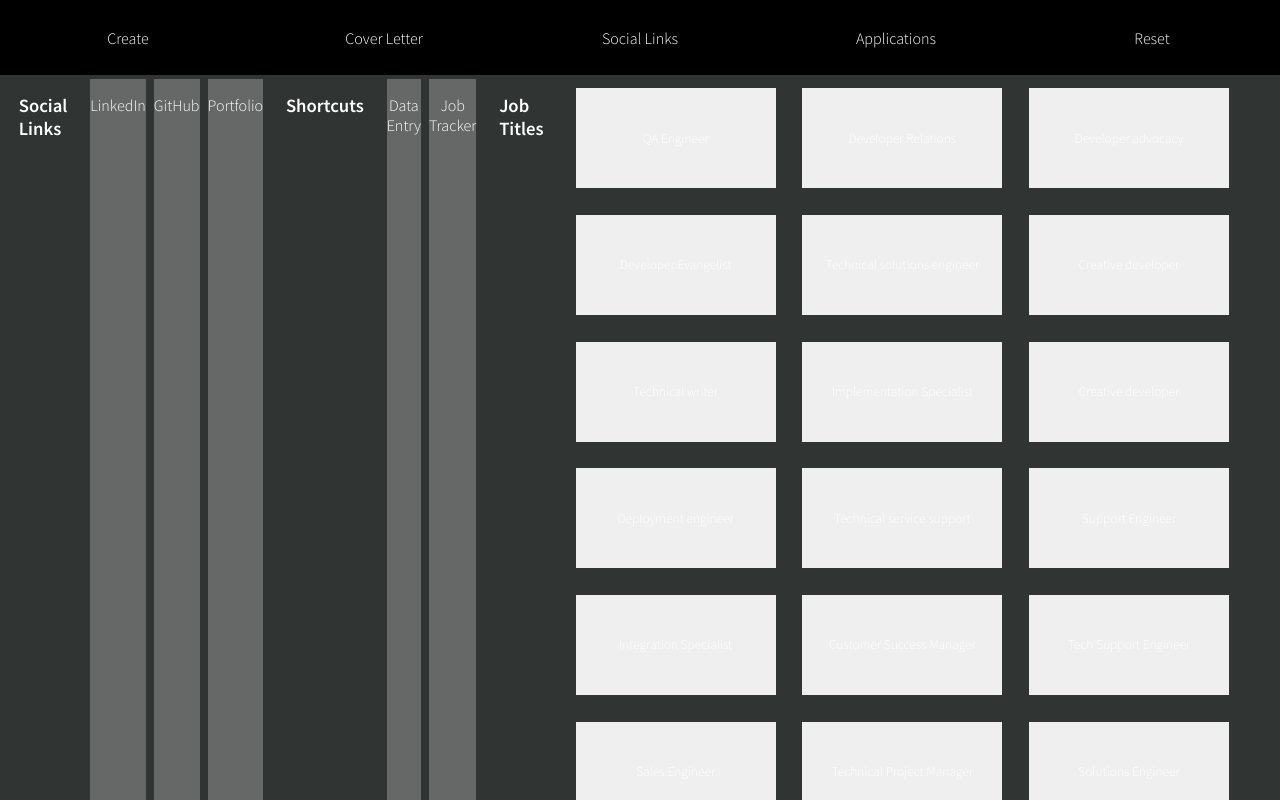
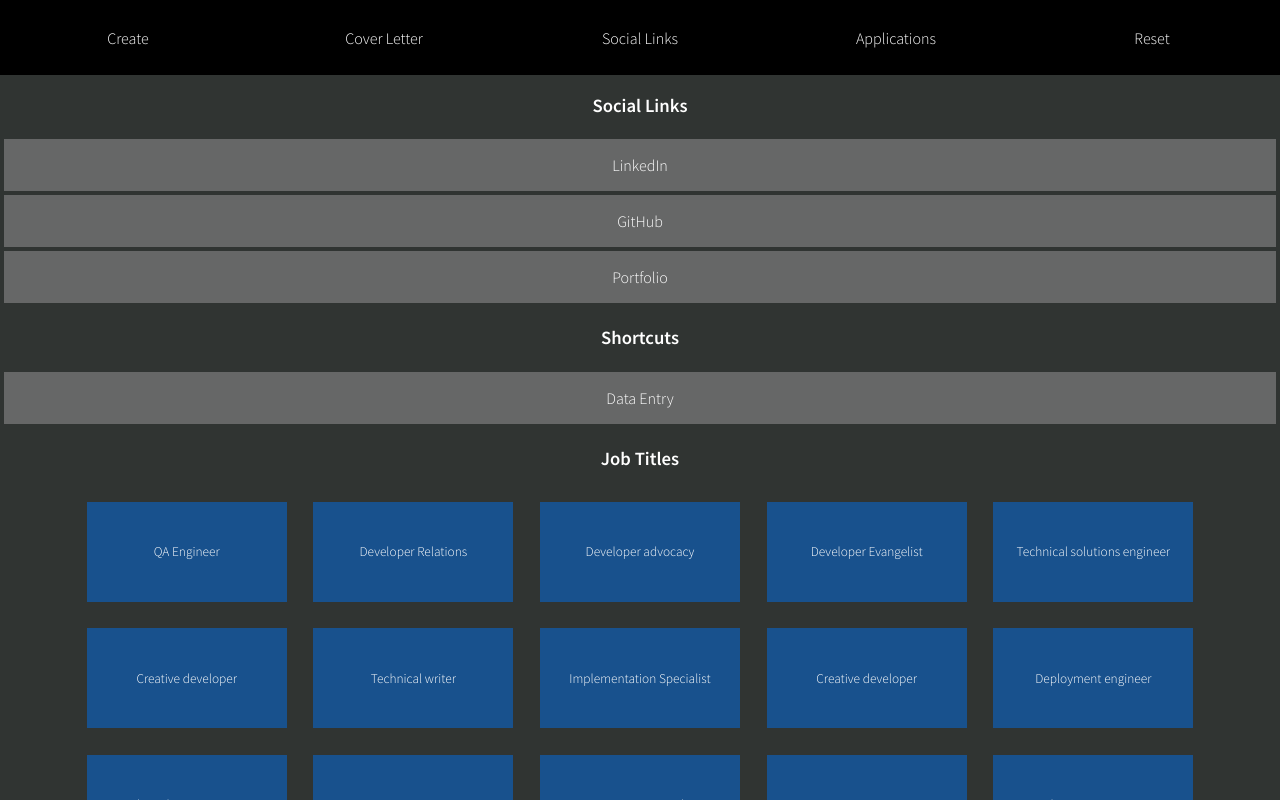
Before and after one commit to bengarlock/JobSearchHelper, a React (Create React App) app: page /jobapplications/sociallinks in a window 1280 px wide. Shown: the top 800 px of the page. Built offline with nearby package versions, Linux system fonts and the light colour scheme; no server answers.

Commit message:
social links work

```diff
--- a/package.json
+++ b/package.json
@@ -8,7 +8,7 @@
     "@testing-library/user-event": "^12.6.0",
     "docx": "^5.4.1",
     "file-saver": "^2.0.5",
-    "jszip": "^3.5.0",
+    "jszip": "^3.7.1",
     "link": "^0.1.5",
     "prop-types": "^15.7.2",
     "react": "^17.0.1",
--- a/src/Components/SocialLinks.js
+++ b/src/Components/SocialLinks.js
@@ -19,16 +19,16 @@ class SocialLinks extends React.Component {
     onClickHandler = (e) => {
         if (e.target.id === "linked-in") {
             navigator.clipboard.writeText('https://www.linkedin.com/in/ben-garlock-18400578/')
-            e.target.style.backgroundColor = "#2a603a"
+            e.target.style.backgroundColor = "#05167d"
         } else if (e.target.id === "github") {
             navigator.clipboard.writeText('https://github.com/bengarlock')
-            e.target.style.backgroundColor = "#2a603a"
+            e.target.style.backgroundColor = "#05167d"
         } else if (e.target.id === "portfolio") {
             navigator.clipboard.writeText('https://bengarlock.com')
-            e.target.style.backgroundColor = "#2a603a"
+            e.target.style.backgroundColor = "#05167d"
         } else if (e.target.id === "account-manager-title") {
             navigator.clipboard.writeText('Sr. Account Manager')
-            e.target.style.backgroundColor = "#2a603a"
+            e.target.style.backgroundColor = "#05167d"
         } else if (e.target.id === "account-manager-role") {
             navigator.clipboard.writeText("Directly responsible for maintaining 300+ elite, high-value OpenTable restaurant partnerships.\n \n" +
                 "Coordinated with software development teams to provide product feedback, deploy new features, and conduct production tests.\n \n" +
@@ -54,9 +54,8 @@ class SocialLinks extends React.Component {
 
     render() {
         return(
-            <div className="content-wrapper">
+            <div className="social-links-wrapper">
                 <h3>Social Links</h3>
-
                     <div className='social-link' id="linked-in"
                          onClick={this.onClickHandler}> LinkedIn </div>
                     <div className='social-link'  id="github"
@@ -67,12 +66,9 @@ class SocialLinks extends React.Component {
                 <h3>Shortcuts</h3>
                 <div className='social-link' id="job-tracker-template"
                      onClick={this.onClickHandler}>Data Entry</div>
-                <div className='social-link' id="job-tracker-link"
-                     onClick={this.onClickHandler}>Job Tracker</div>
-
 
                 <h3>Job Titles</h3>
-                <div>
+                <div className="job-title-wrapper">
                     {this.renderJobTitleIdes()}
                 </div>
 
--- a/src/Stylesheets/App.css
+++ b/src/Stylesheets/App.css
@@ -22,3 +22,8 @@ a, a:visited, a:hover, a:active {
     color: inherit;
     text-decoration: none;
 }
+
+.content-wrapper {
+    display: flex;
+    flex-direction: row;
+}
--- a/src/Stylesheets/CompanyInfo.css
+++ b/src/Stylesheets/CompanyInfo.css
@@ -1,8 +1,3 @@
-.content-wrapper {
-    display: flex;
-    flex-direction: row;
-}
-
 input {
     color: black;
     outline: none;
@@ -26,13 +21,13 @@ input {
 .doc-link {
     margin: 4px;
     padding: 1em;
-    background-color: #357c7c;
+    background-color: #18518d;
     text-align: center;
     color: white;
     user-select: none;
 }
 
 .doc-link:hover {
-    background-color: #225d5d;
+    background-color: #05167d;
     transition: .5s;
 }
--- a/src/Stylesheets/Job.css
+++ b/src/Stylesheets/Job.css
@@ -2,16 +2,19 @@
     user-select: none;
     width: 200px;
     height: 100px;
+    background-color: #18518d;
 }
 
 .job:hover {
-    background-color: #225d5d;
+    background-color: #05167d;
     color: white;
+    transition: .5s;
 }
 
 #job-selected {
     user-select: none;
     width: 200px;
     height: 100px;
-    background-color: #225d5d;
+    background-color: #05167d;
+    transition: .5s;
 }
--- a/src/Stylesheets/SocialLinks.css
+++ b/src/Stylesheets/SocialLinks.css
@@ -1,3 +1,8 @@
+.social-links-wrapper {
+    text-align: center;
+    user-select: none;
+}
+
 #links-wrapper {
     display: flex;
     flex-direction: column;
@@ -17,17 +22,24 @@
 }
 
 .social-link:hover {
-    background-color: #266e6e;
+    background-color: #18518d;
     transition: .5s;
 }
 
 .social-link-selected {
     margin: 4px;
     flex: 1;
-    background-color: #266e6e;
+    background-color: #05167d;
     transition: .5s;
     padding-top: 1em;
     padding-bottom: 1em;
     color: white;
     text-align: center;
 }
+
+.job-title-wrapper {
+    display: flex;
+    justify-content: center;
+    flex-direction: row;
+    flex-wrap: wrap;
+}
```
Also changed, not shown: 2 other files (tests, documents, lock files or other folders).
